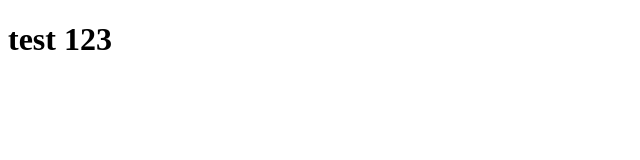
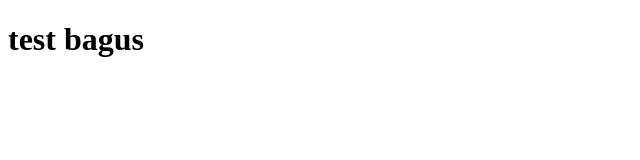
Before and after one commit to bagusrizkyfeb/ladingpage_project, a plain HTML site: page index.html in a window 1280 px wide. Shown: the whole page, without its empty margins (0-640 px from the left). Drawn offline with Linux system fonts and the light colour scheme.

Commit message:
rubah h1

```diff
--- a/index.html
+++ b/index.html
@@ -6,6 +6,6 @@
     <title>landing Page</title>
 </head>
 <body>
-    <h1>test 123</h1>
+    <h1>test bagus</h1>
 </body>
 </html>
```
